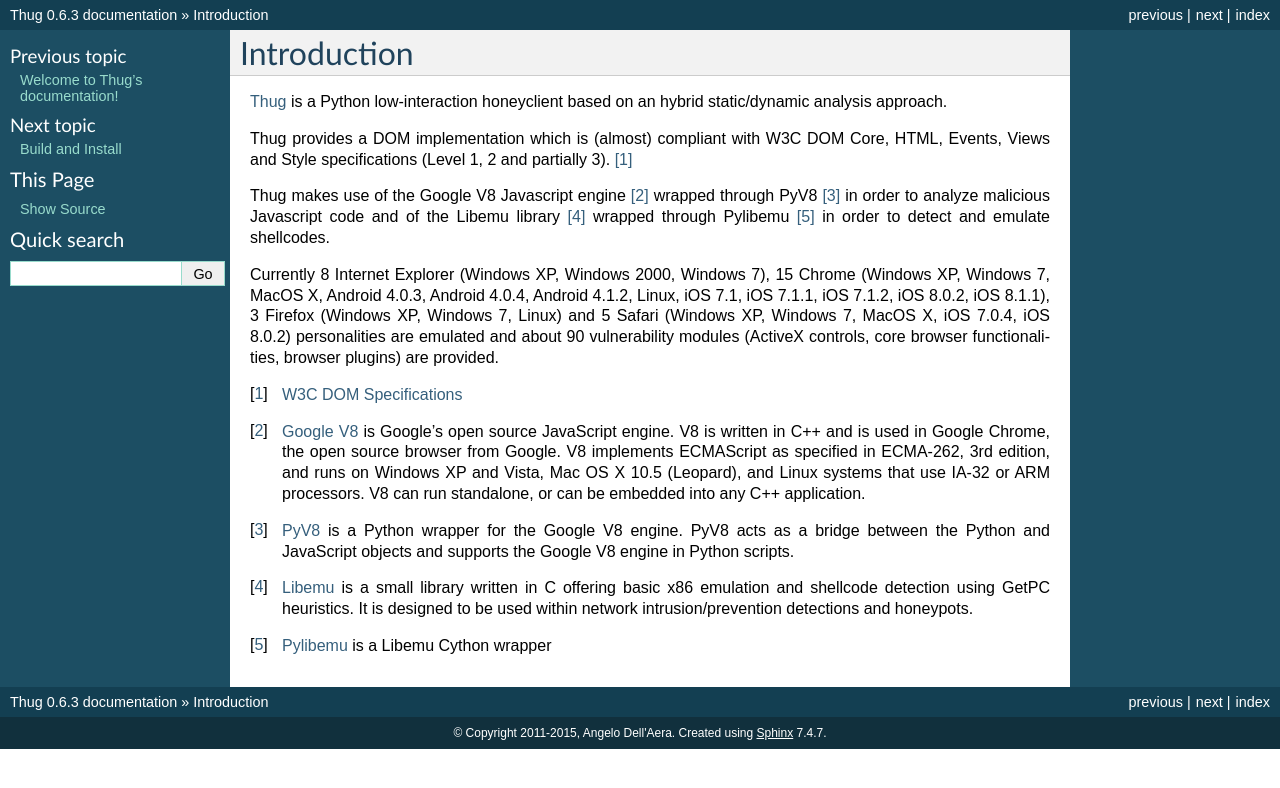
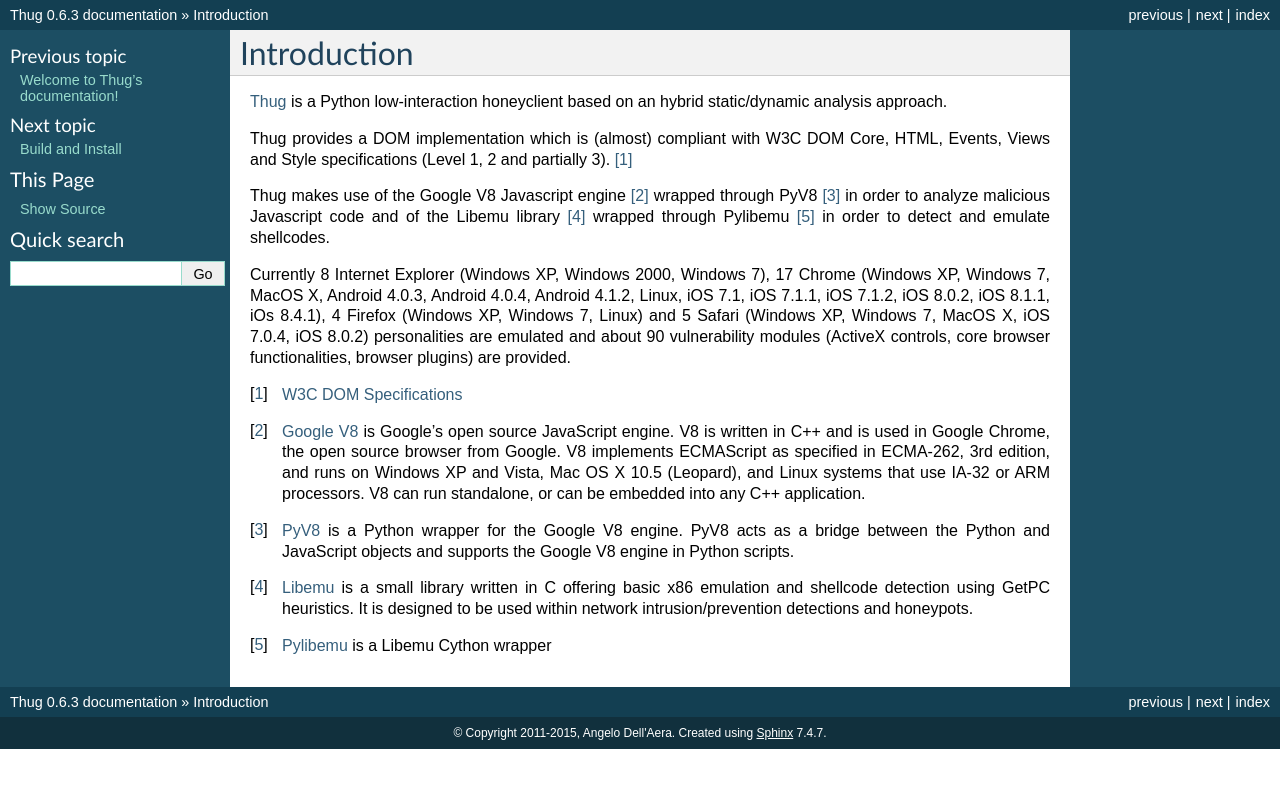
Before and after one commit to buffer/thug, a Sphinx documentation site: the page built from doc/source/intro.rst, in a window 1280 px wide. Shown: the top 788 px of the page. Built offline with Sphinx 7.4.7, drawn with Linux system fonts in a browser that asks for light colours.

Commit message:
Updated documentation

```diff
--- a/doc/source/intro.rst
+++ b/doc/source/intro.rst
@@ -13,11 +13,12 @@
 analyze malicious Javascript code and of the Libemu library [#f4]_ wrapped through Pylibemu [#f5]_
 in order to detect and emulate shellcodes.
 
-Currently 8 Internet Explorer (Windows XP, Windows 2000, Windows 7), 15 Chrome (Windows XP,
+Currently 8 Internet Explorer (Windows XP, Windows 2000, Windows 7), 17 Chrome (Windows XP,
 Windows 7, MacOS X, Android 4.0.3, Android 4.0.4, Android 4.1.2, Linux, iOS 7.1, iOS 7.1.1,
-iOS 7.1.2, iOS 8.0.2, iOS 8.1.1), 3 Firefox (Windows XP, Windows 7, Linux) and 5 Safari (Windows
-XP, Windows 7, MacOS X, iOS 7.0.4, iOS 8.0.2) personalities are emulated and about 90 vulnerability
-modules (ActiveX controls, core browser functionalities, browser plugins) are provided.
+iOS 7.1.2, iOS 8.0.2, iOS 8.1.1, iOs 8.4.1), 4 Firefox (Windows XP, Windows 7, Linux) and
+5 Safari (Windows XP, Windows 7, MacOS X, iOS 7.0.4, iOS 8.0.2) personalities are emulated
+and about 90 vulnerability modules (ActiveX controls, core browser functionalities, browser
+plugins) are provided.
 
 
 .. [#f1] `W3C DOM Specifications <http://www.w3.org/TR/#tr_DOM>`_
```
Also changed, not shown: doc/source/usage.rst (+7 -3 lines).
